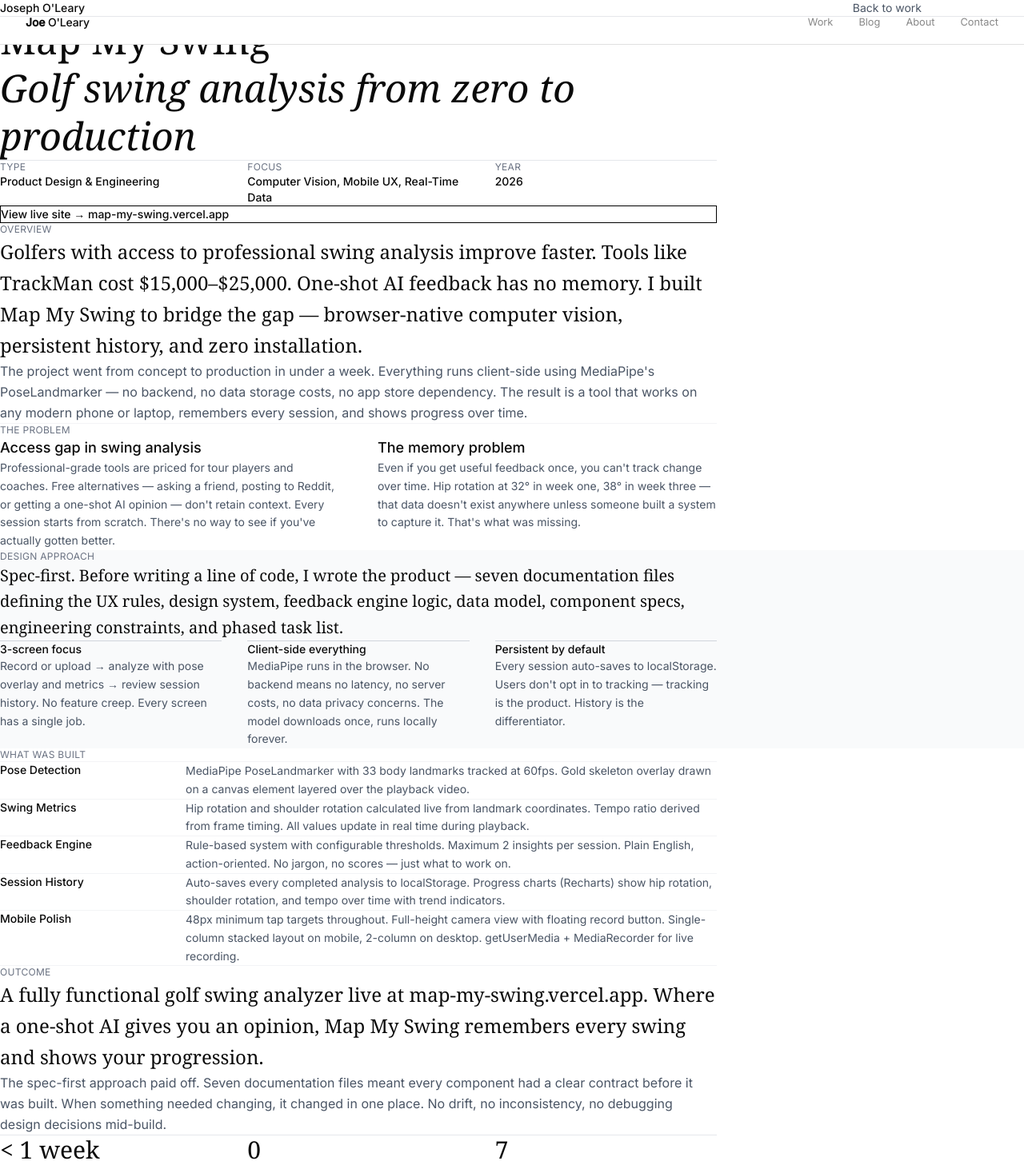
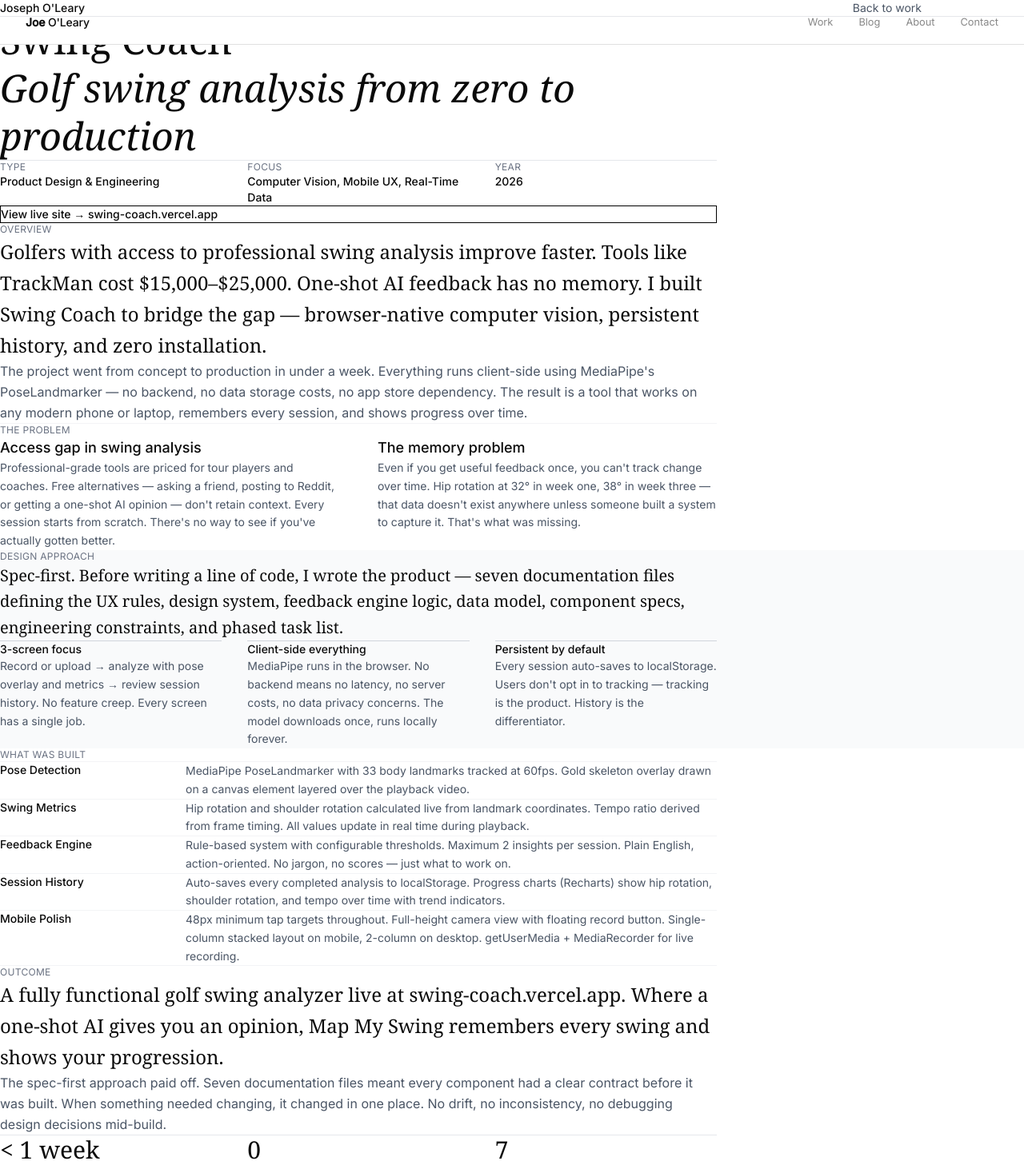
Before and after one commit to professorfalken1942-hash/joeoleary, a Next.js app: page /case-studies/map-my-swing in a window 1280 px wide. Shown: the top 1457 px of the page at 80% size. Built offline with nearby package versions, Linux system fonts and the light colour scheme.

Commit message:
Rename Map My Swing to Swing Coach

```diff
--- a/src/app/case-studies/map-my-swing/page.tsx
+++ b/src/app/case-studies/map-my-swing/page.tsx
@@ -23,7 +23,7 @@
         <motion.div initial={{ opacity: 0, y: 20 }} animate={{ opacity: 1, y: 0 }} transition={{ duration: 0.8 }}>
           <p className="text-sm text-gray-500 mb-4">Case Study</p>
           <h1 className="text-5xl font-serif font-light mb-6 leading-tight">
-            Map My Swing<br />
+            Swing Coach<br />
             <em className="font-normal">Golf swing analysis from zero to production</em>
           </h1>
           <div className="grid grid-cols-3 gap-8 mt-12 pt-8 border-t border-gray-200">
@@ -46,12 +46,12 @@
       {/* Live link banner */}
       <section className="px-8 max-w-4xl mx-auto mb-16">
         <a
-          href="https://map-my-swing.vercel.app"
+          href="https://swing-coach.vercel.app"
           target="_blank"
           rel="noopener noreferrer"
           className="block border border-black px-6 py-4 text-sm font-medium hover:bg-black hover:text-white transition"
         >
-          View live site → map-my-swing.vercel.app
+          View live site → swing-coach.vercel.app
         </a>
       </section>
 
@@ -60,7 +60,7 @@
         <motion.div initial={{ opacity: 0, y: 20 }} animate={{ opacity: 1, y: 0 }} transition={{ duration: 0.8, delay: 0.2 }}>
           <h2 className="text-xs text-gray-500 uppercase tracking-wide mb-8">Overview</h2>
           <p className="text-2xl font-serif font-light leading-relaxed mb-8">
-            Golfers with access to professional swing analysis improve faster. Tools like TrackMan cost $15,000–$25,000. One-shot AI feedback has no memory. I built Map My Swing to bridge the gap — browser-native computer vision, persistent history, and zero installation.
+            Golfers with access to professional swing analysis improve faster. Tools like TrackMan cost $15,000–$25,000. One-shot AI feedback has no memory. I built Swing Coach to bridge the gap — browser-native computer vision, persistent history, and zero installation.
           </p>
           <p className="text-base text-gray-600 leading-relaxed">
             The project went from concept to production in under a week. Everything runs client-side using MediaPipe's PoseLandmarker — no backend, no data storage costs, no app store dependency. The result is a tool that works on any modern phone or laptop, remembers every session, and shows progress over time.
@@ -143,7 +143,7 @@
         <motion.div initial={{ opacity: 0, y: 20 }} animate={{ opacity: 1, y: 0 }} transition={{ duration: 0.8, delay: 0.6 }}>
           <h2 className="text-xs text-gray-500 uppercase tracking-wide mb-8">Outcome</h2>
           <p className="text-2xl font-serif font-light leading-relaxed mb-8">
-            A fully functional golf swing analyzer live at map-my-swing.vercel.app. Where a one-shot AI gives you an opinion, Map My Swing remembers every swing and shows your progression.
+            A fully functional golf swing analyzer live at swing-coach.vercel.app. Where a one-shot AI gives you an opinion, Map My Swing remembers every swing and shows your progression.
           </p>
           <p className="text-base text-gray-600 leading-relaxed mb-12">
             The spec-first approach paid off. Seven documentation files meant every component had a clear contract before it was built. When something needed changing, it changed in one place. No drift, no inconsistency, no debugging design decisions mid-build.
--- a/src/app/work/[id]/page.tsx
+++ b/src/app/work/[id]/page.tsx
@@ -57,13 +57,13 @@
     outcome: "The redesigned account summary delivers a cleaner, more transparent user experience. Updated typography creates clear information hierarchy and improved readability. Rounded cards and generous whitespace create a spacious, approachable interface that reduces visual clutter. Users now have confidence in their account overview, with critical information immediately accessible and properly prioritized.",
   },
   "04": {
-    title: "Map My Swing — Golf Swing Analyzer",
+    title: "Swing Coach — Golf Swing Analyzer",
     category: "Product Design & Engineering",
     year: "2026",
     role: "Product Designer + Full-Stack Engineer",
-    link: "https://map-my-swing.vercel.app",
+    link: "https://swing-coach.vercel.app",
     challenge: "Golfers have limited access to affordable swing analysis. Professional tools like TrackMan cost $15,000–$25,000. Free alternatives like asking Gemini to analyze a video offer one-shot feedback with no memory of past sessions. The opportunity: a mobile-first web app that records or uploads swing video, analyzes it with real pose detection, and tracks improvement over time — with nothing to install.",
-    solution: "Built Map My Swing from zero to production in under a week. The core insight was that browser APIs (getUserMedia, MediaPipe) have matured enough to do real computer vision client-side — no backend required for MVP. Designed a focused 3-screen flow: record or upload, see pose overlay + metrics, review history. Every design decision referenced a build system specification (UX_RULES.md, DESIGN.md, FEEDBACK_ENGINE.md) to maintain consistency across the entire product.",
+    solution: "Built Swing Coach from zero to production in under a week. The core insight was that browser APIs (getUserMedia, MediaPipe) have matured enough to do real computer vision client-side — no backend required for MVP. Designed a focused 3-screen flow: record or upload, see pose overlay + metrics, review history. Every design decision referenced a build system specification (UX_RULES.md, DESIGN.md, FEEDBACK_ENGINE.md) to maintain consistency across the entire product.",
     details: [
       "Real-time MediaPipe PoseLandmarker — gold skeleton overlay on playback video, 33 body landmarks at 60fps",
       "Hip rotation and shoulder rotation calculated live from landmark coordinates",
@@ -75,7 +75,7 @@
       "Consistent design system — green gradient header, gold accents, dark theme throughout",
       "Next.js 16 + React 19 + TypeScript, deployed on Vercel",
     ],
-    outcome: "A fully functional golf swing analyzer live at map-my-swing.vercel.app. Where Gemini gives you a one-shot opinion, Map My Swing remembers every swing and shows your progression. The real differentiator is persistence — golfers can track hip rotation improving from 28° to 44° over two weeks of practice. Built spec-first with a complete build system (7 documentation files), which allowed rapid iteration without losing design coherence.",
+    outcome: "A fully functional golf swing analyzer live at swing-coach.vercel.app. Where Gemini gives you a one-shot opinion, Swing Coach remembers every swing and shows your progression. The real differentiator is persistence — golfers can track hip rotation improving from 28° to 44° over two weeks of practice. Built spec-first with a complete build system (7 documentation files), which allowed rapid iteration without losing design coherence.",
   },
 };
 
--- a/src/app/work/page.tsx
+++ b/src/app/work/page.tsx
@@ -31,11 +31,11 @@
   },
   {
     id: "04",
-    title: "Map My Swing — Golf Swing Analyzer",
+    title: "Swing Coach — Golf Swing Analyzer",
     category: "Product Design & Engineering",
     year: "2026",
     desc: "Designed and built a full-stack golf swing analysis app from zero to live. Real-time MediaPipe pose detection, frame-by-frame playback, progress tracking, and AI-ready feedback engine.",
-    link: "https://map-my-swing.vercel.app",
+    link: "https://swing-coach.vercel.app",
   },
 ];
 
```
